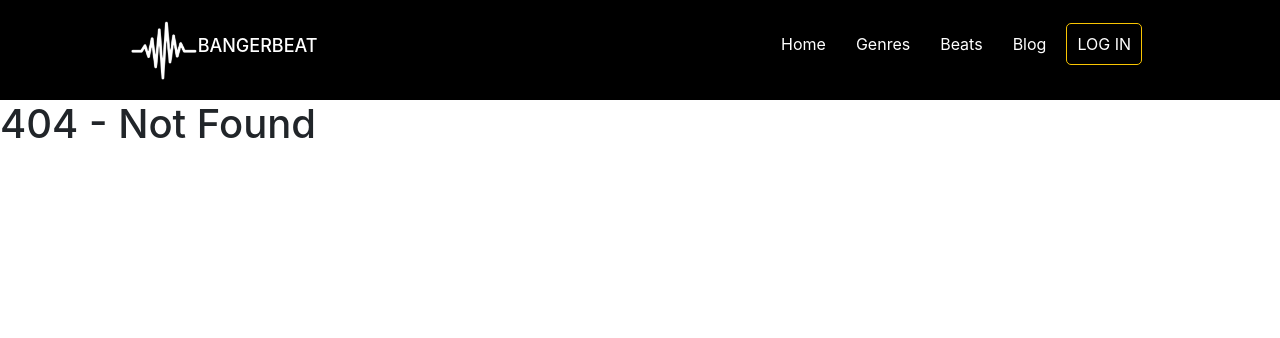
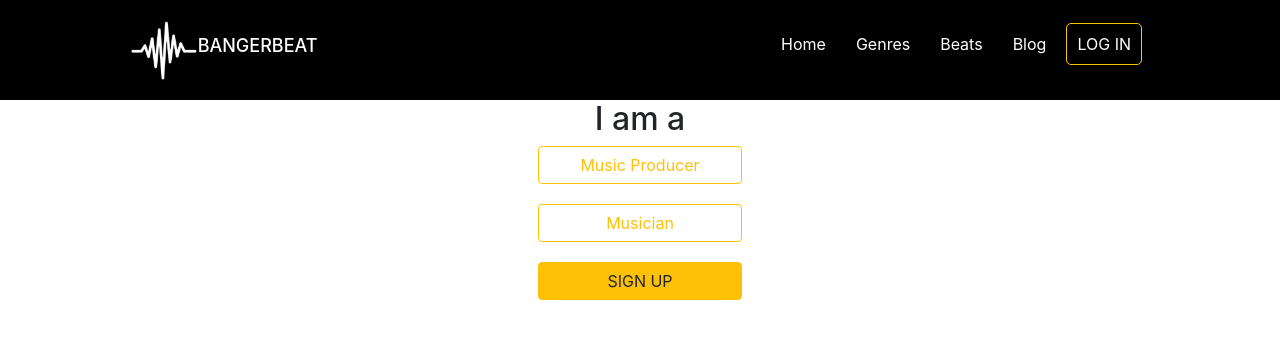
Before and after one commit to andela-tolotin/BangerBeat, a React (Create React App) app: page /signup in a window 1280 px wide. Before the commit this address had no page. Shown: the top 338 px of the page. Built offline with nearby package versions, Linux system fonts and the light colour scheme.

Commit message:
add signup pre-aplication

```diff
--- a/src/App.js
+++ b/src/App.js
@@ -63,7 +63,6 @@ function App() {
               exact={route.exact}
             />
           ))}
-          {console.log()}
           <Route component={NotFound} />
         </Switch>
       </React.Fragment>
--- a/src/assets/css/Home.css
+++ b/src/assets/css/Home.css
@@ -450,16 +450,21 @@ h4.category_name {
     background: white;
   }
 
-  .rcs_left {
-    left: 10px !important;
+  .App-logo {
+    height: 8vmin !important;
   }
 
-  .rcs_right {
-    right: 10px !important;
+  .signup-steps {
+    display: flex;
+    justify-content: center;
+    flex-direction: column;
+    width: 50%;
+    margin: auto;
   }
-
-  .App-logo {
-    height: 8vmin !important;
+  #a_producer,
+  #a_musician,
+  #signup {
+    margin: 0 0 20px 0;
   }
 }
 
--- a/src/components/HomeComponent.js
+++ b/src/components/HomeComponent.js
@@ -52,7 +52,6 @@ function HowItWorks(props) {
 }
 
 HowItWorks.propTypes = { callbackfn: PropTypes.func };
-
 function TopProducer(props) {
   const [activeItemIndex, setActiveItemIndex] = React.useState(0);
   const chevronWidth = 20;
@@ -90,7 +89,7 @@ function BeatCategory(props) {
           requestToChangeActive={setActiveItemIndex}
           activeItemIndex={activeItemIndex}
           numberOfCards={4}
-          gutter={10}
+          gutter={15}
           leftChevron={<FontAwesomeIcon icon={faChevronLeft} size={"2x"} />}
           rightChevron={<FontAwesomeIcon icon={faChevronRight} size={"2x"} />}
           outsideChevron
--- a/src/components/SignUpComponent.js
+++ b/src/components/SignUpComponent.js
@@ -1,11 +1,27 @@
 import React from "react";
+import { Row, Col, Button, Form } from "react-bootstrap";
+import { Link } from "react-router-dom";
 
 const SignUp = () => {
+  const [type, setType] = React.useState("musican");
   return (
     <React.Fragment>
-      <div>
-        <h2>SignUp</h2>
-      </div>
+      <Row className="justify-content-md-center">
+        <Col sm={4} md={6} lg={4}>
+          <div className="signup-steps">
+            <h2 style={{ textAlign: "center" }}>I am a</h2>
+            <button id="a_producer" className="btn btn-outline-warning">
+              Music Producer
+            </button>
+            <button id="a_musician" className="btn btn-outline-warning">
+              Musician
+            </button>
+            <button id="signup" className="btn btn-warning">
+              SIGN UP
+            </button>
+          </div>
+        </Col>
+      </Row>
     </React.Fragment>
   );
 };
--- a/src/routes.js
+++ b/src/routes.js
@@ -3,6 +3,7 @@ import Genres from "./components/GenresComponent";
 import Beats from "./components/BeatsComponent";
 import Blog from "./components/BlogComponent";
 import Login from "./components/LoginComponent";
+import SignUp from "./components/SignUpComponent";
 
 const routes = [
   {
@@ -39,6 +40,13 @@ const routes = [
     exact: false,
     name: "Login",
     index: 4
+  },
+  {
+    path: "/signup",
+    component: SignUp,
+    exact: false,
+    name: "Login",
+    index: 5
   }
 ];
 
```
